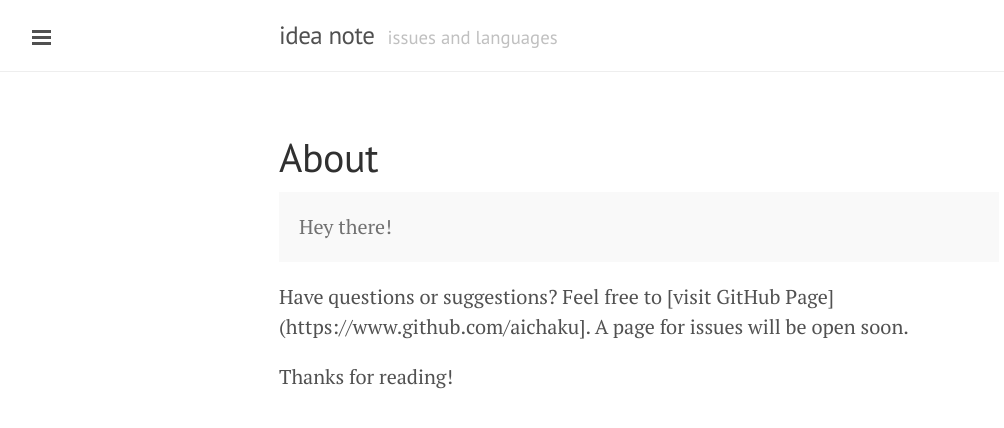
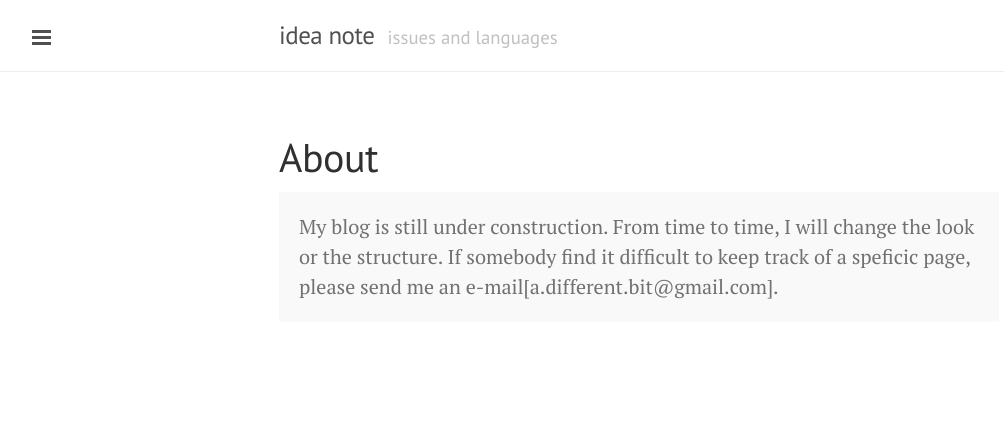
Before and after one commit to aichaku/aichaku.github.io, a Jekyll site: the page built from about.md, in a window 1280 px wide. Shown: the top 428 px of the page, without its empty margins (1-1005 px from the left). Built offline with Jekyll 4.4.1, drawn with Linux system fonts in a browser that asks for light colours; Markdown is read by kramdown in place of the engine named in the settings.

```diff
--- a/_layouts/post.html
+++ b/_layouts/post.html
@@ -1,5 +1,5 @@
 ---
-layout: post
+layout: default
 ---
 
 <div class="post">
--- a/about.md
+++ b/about.md
@@ -4,9 +4,5 @@ title: About
 ---
 
 <p class="message">
-  Hey there!
+  My blog is still under construction. From time to time, I will change the look or the structure. If somebody find it difficult to keep track of a speficic page, please send me an e-mail[a.different.bit@gmail.com].
 </p>
-
-Have questions or suggestions? Feel free to [visit GitHub Page](https://www.github.com/aichaku]. A page for issues will be open soon.
-
-Thanks for reading!
```
